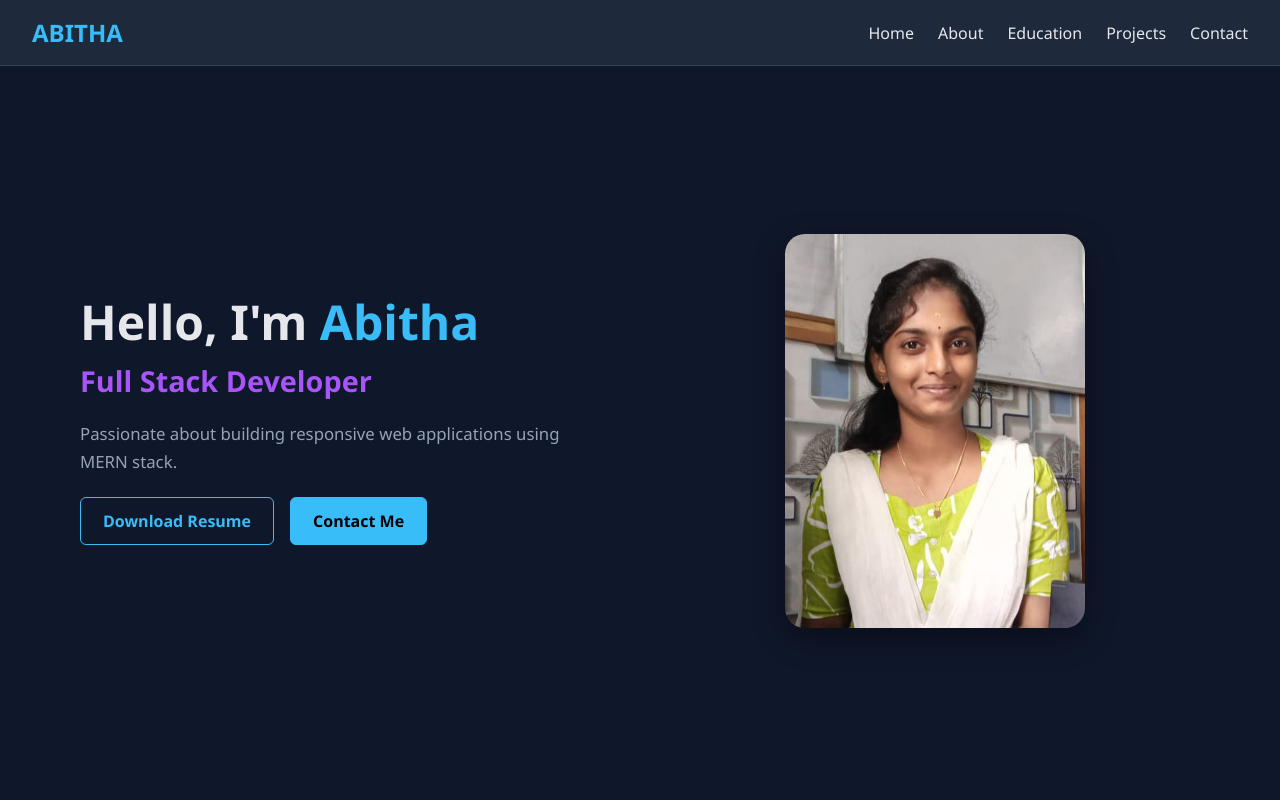
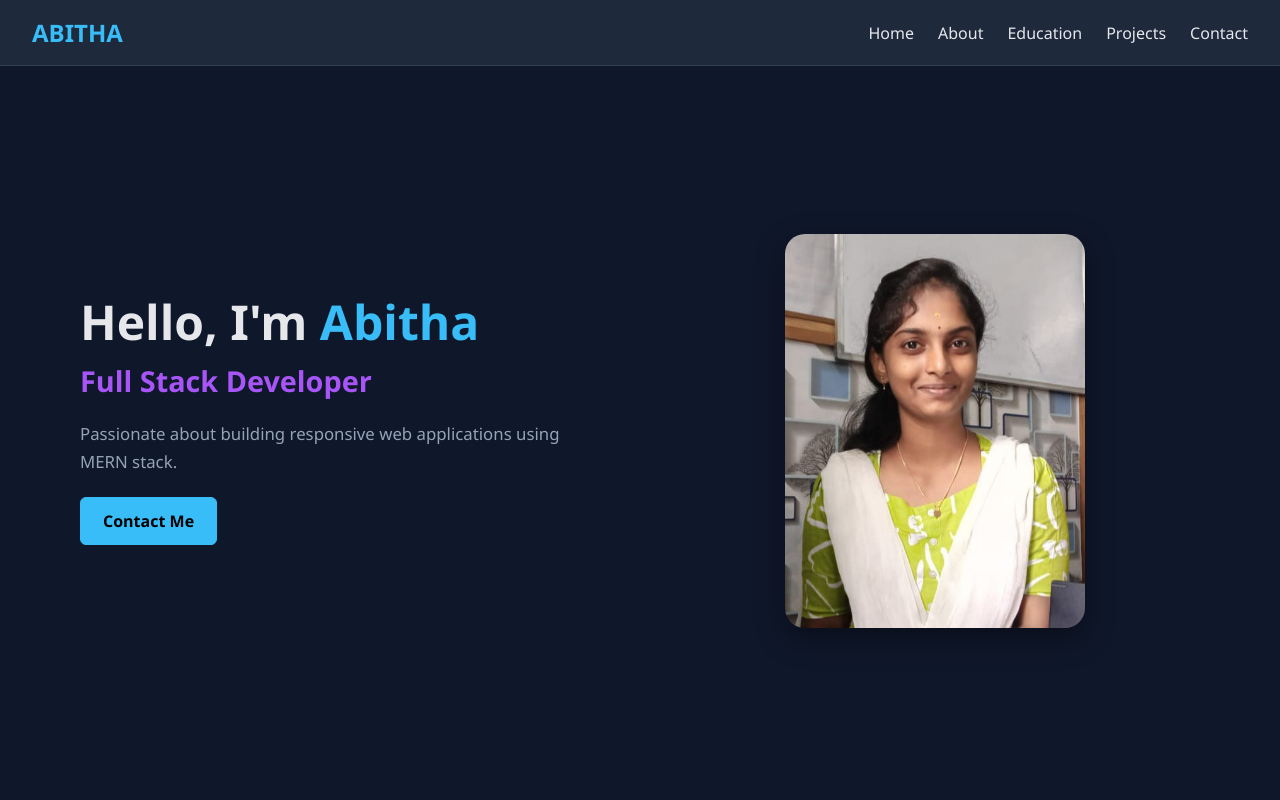
Before and after one commit to abithajothimurugan/my-portfolio, a React (Create React App) app: page / in a window 1280 px wide. Shown: the top 800 px of the page. Built offline with nearby package versions, Linux system fonts and the light colour scheme.

Commit message:
remove resume download button

```diff
--- a/src/components/Home.js
+++ b/src/components/Home.js
@@ -16,15 +16,6 @@ const Home = () => {
                         Passionate about building responsive web applications using  MERN stack.                    </p>
 
                     <div className="home-buttons">
-                        <a
-                            href={`${process.env.PUBLIC_URL}/ABITHA_resume.pdf`}
-                            className="btn"
-                            download
-                        >
-                            Download Resume
-                        </a>
-
-
 
                         <a href="#contact" className="btn btn-primary">
                             Contact Me
```
